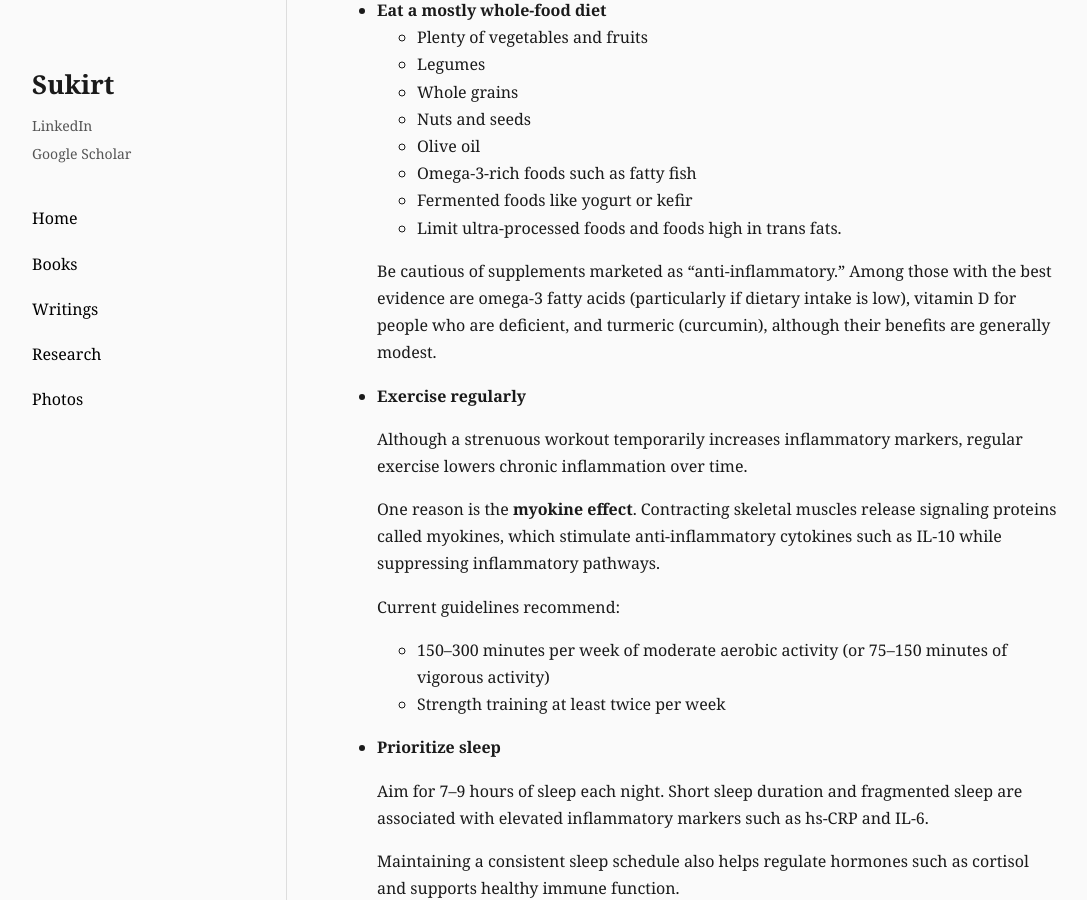
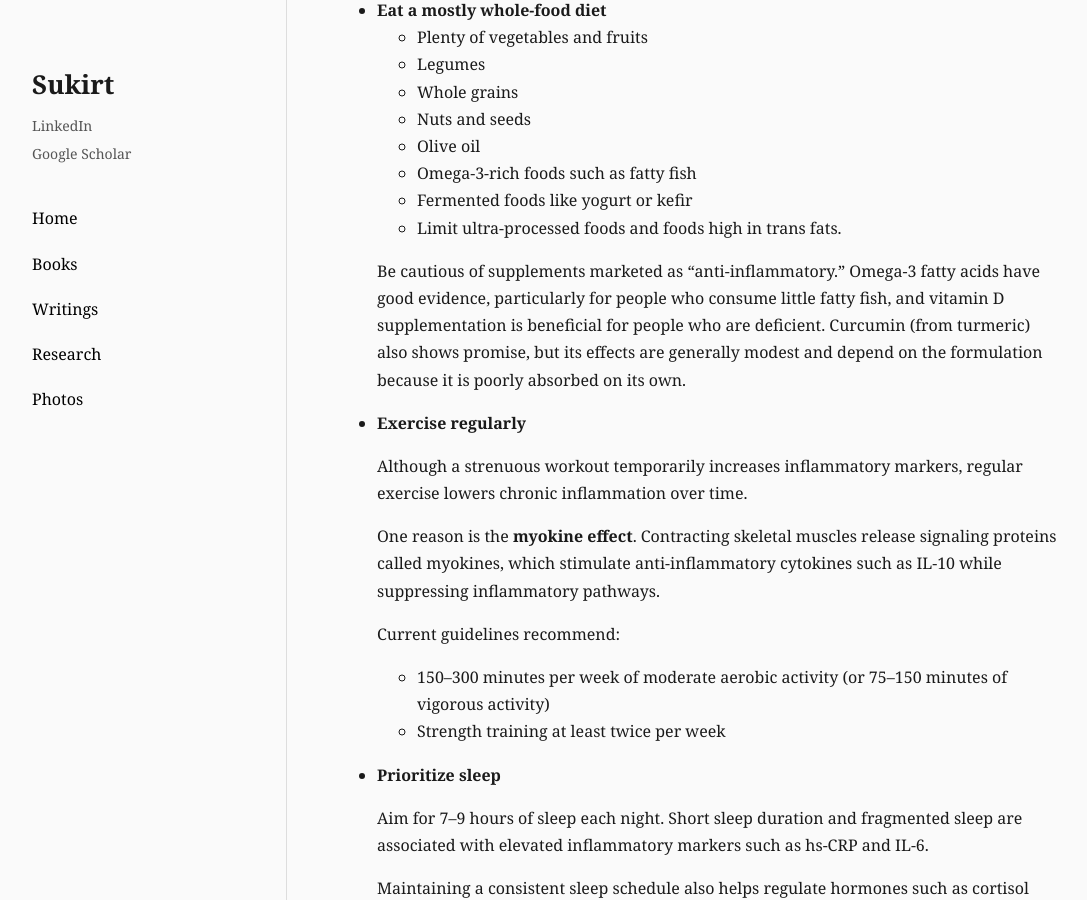
Before and after one commit to sukirtthakur/sukirtthakur.github.io, a Jekyll site: the page built from _writings/2026-08-02-what-is-inflammation.md, in a window 1280 px wide and 900 px high, scrolled down 4205 px. Shown: the whole window, without its empty margins (83-1170 px from the left). Built offline with Jekyll 4.4.1, drawn with Linux system fonts in a browser that asks for light colours.

Commit message:
Update 2026-08-02-what-is-inflammation.md

```diff
--- a/_writings/2026-08-02-what-is-inflammation.md
+++ b/_writings/2026-08-02-what-is-inflammation.md
@@ -103,7 +103,7 @@ Some of the strongest evidence supports:
     - Fermented foods like yogurt or kefir
     - Limit ultra-processed foods and foods high in trans fats.
 
-    Be cautious of supplements marketed as "anti-inflammatory." Among those with the best evidence are omega-3 fatty acids (particularly if dietary intake is low), vitamin D for people who are deficient, and turmeric (curcumin), although their benefits are generally modest.
+    Be cautious of supplements marketed as "anti-inflammatory." Omega-3 fatty acids have good evidence, particularly for people who consume little fatty fish, and vitamin D supplementation is beneficial for people who are deficient. Curcumin (from turmeric) also shows promise, but its effects are generally modest and depend on the formulation because it is poorly absorbed on its own.
 
 - **Exercise regularly**
 
```
